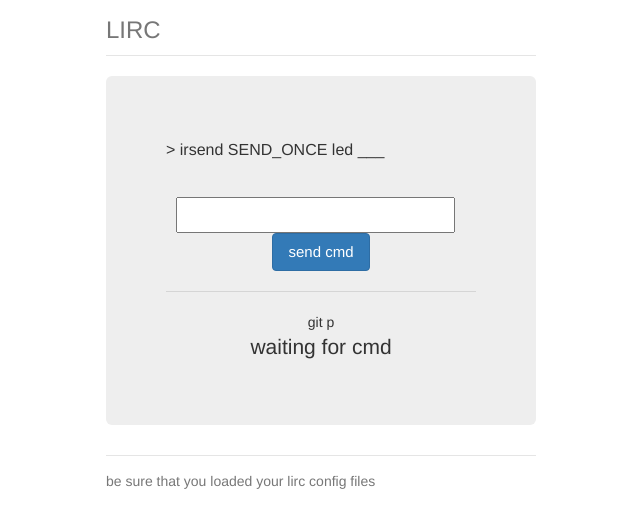
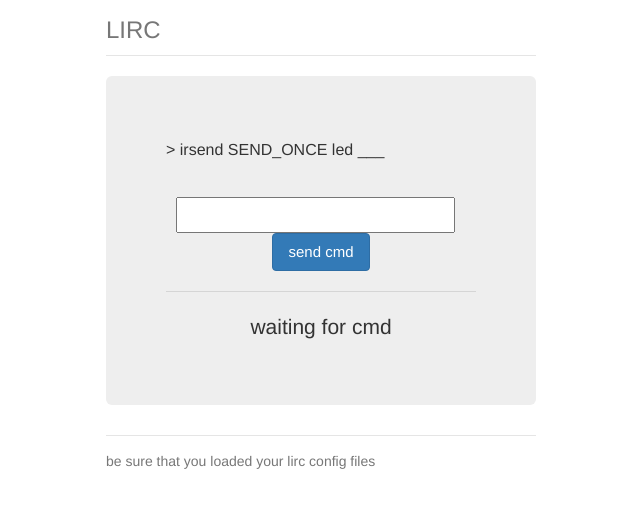
Before and after one commit to bgulla/hypriot-lirc, a Flask app: page / in a window 1280 px wide. Shown: the top 528 px of the page, without its empty margins (319-959 px from the left). Run offline with Flask 2, Linux system fonts and the light colour scheme; some libraries are stand-ins or nearby versions.

Commit message:
almost there

```diff
--- a/src/templates/index.html
+++ b/src/templates/index.html
@@ -25,7 +25,7 @@
     </p>
     </form>
 <p>
-<hr/>git p
+<hr/>
     {% if cmd %}
          <p> sent: {{cmd}}</p>
     {% else %}
```
Also changed, not shown: 2 other files.
